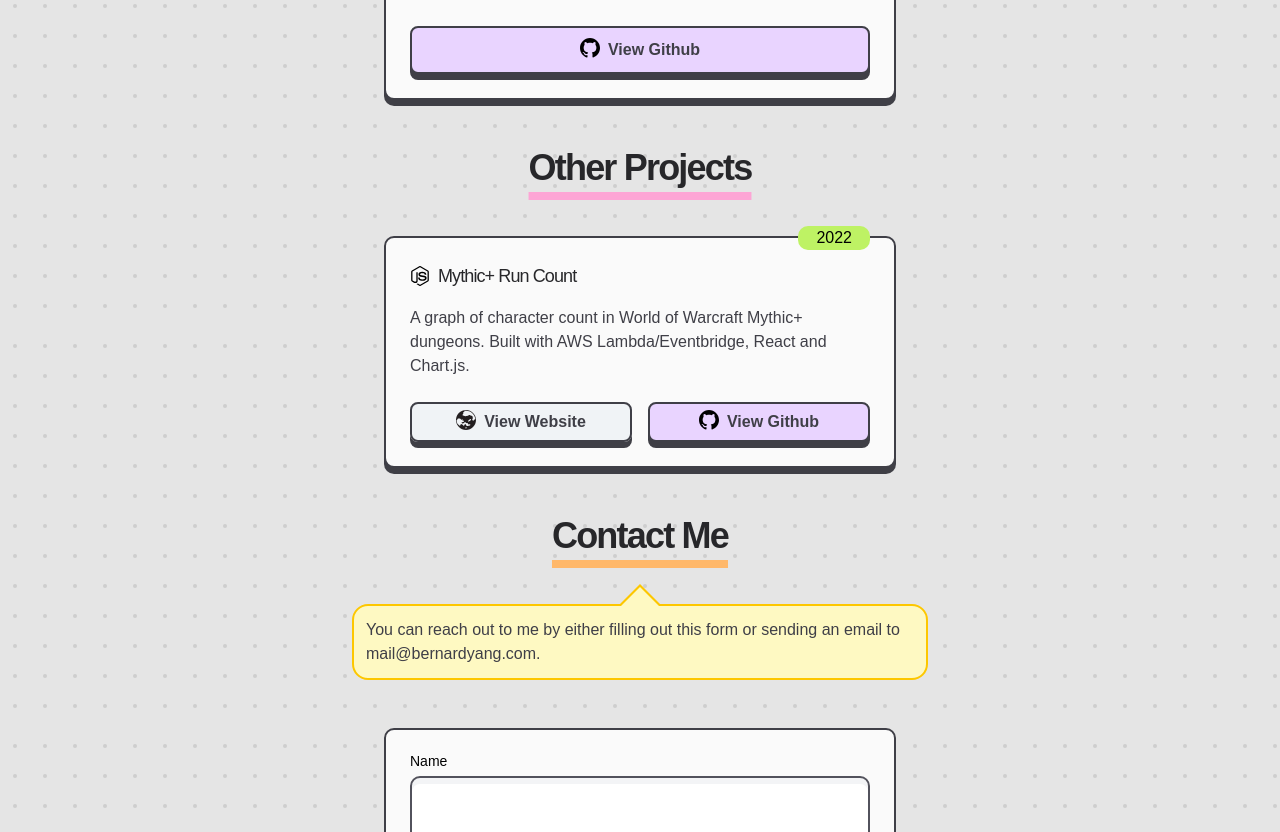
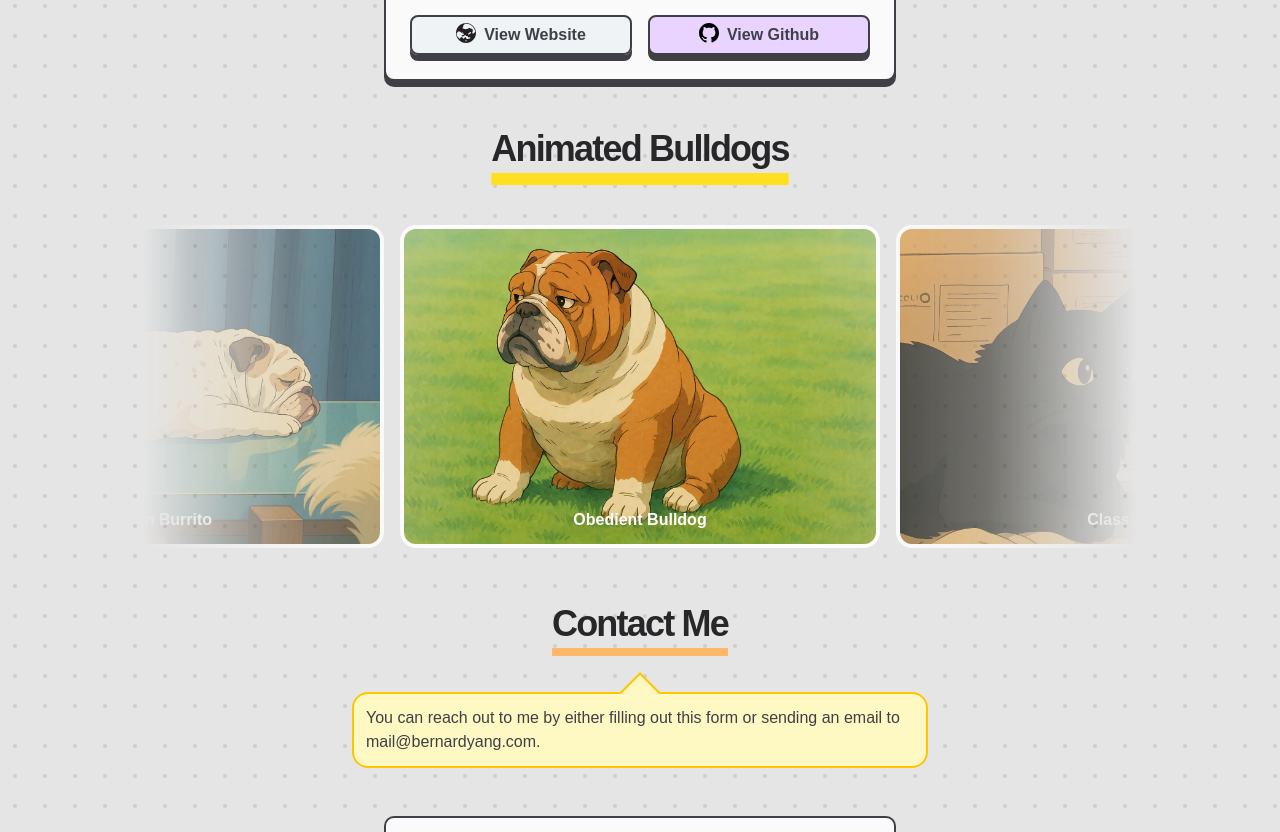
Before and after one commit to WebDevBernard/next-portfolio, a Next.js app: page / in a window 1280 px wide. Shown: the part 1269-2101 px from the top of the page. Built offline with nearby package versions, Linux system fonts and the light colour scheme; no server answers; a web font is replaced by a local one.

Commit message:
change bulldog position

```diff
--- a/src/app/page.tsx
+++ b/src/app/page.tsx
@@ -60,11 +60,9 @@ export default function Page() {
         cardRefs={cardRefs}
         isContactFormInView={isContactFormInView}
       />
-      <h1 className="underline-offset-[8px] md:underline-offset-[12px] transition-all duration-300 underline decoration-8 decoration-[#4AE54A]/60">
+      <h1 className="underline-offset-[8px] md:underline-offset-[12px] transition-all duration-300 underline decoration-12 decoration-[#4AE54A]/60">
         {title}
       </h1>
-
-      <Carousel />
 
       <span
         className="relative bg-teal-100 border-2 border-teal-400 rounded-2xl p-3
@@ -84,7 +82,7 @@ export default function Page() {
       </ButtonLink>
       {/* Work Projects */}
       {workProjects && workProjects.length > 0 && (
-        <h2 className="underline-offset-[8px] md:underline-offset-[12px] transition-all duration-300 underline decoration-8 decoration-purple-300">
+        <h2 className="underline-offset-[8px] md:underline-offset-[12px] transition-all duration-300 underline decoration-12 decoration-purple-300">
           Work Projects
         </h2>
       )}
@@ -101,7 +99,7 @@ export default function Page() {
       </CardContainer>
       {/* Other Projects */}
       {otherProjects && otherProjects.length > 0 && (
-        <h2 className="underline-offset-[8px] md:underline-offset-[12px] transition-all duration-300 underline decoration-8 decoration-pink-300">
+        <h2 className="underline-offset-[8px] md:underline-offset-[12px] transition-all duration-300 underline decoration-12 decoration-pink-300">
           Other Projects
         </h2>
       )}
@@ -116,6 +114,10 @@ export default function Page() {
           />
         ))}
       </CardContainer>
+      <h2 className="underline-offset-[8px] md:underline-offset-[12px] transition-all duration-300 underline decoration-12 decoration-yellow-300">
+        Animated Bulldogs
+      </h2>
+      <Carousel />
       {/* Contact Section */}
       <div
         ref={contactRef}
```
